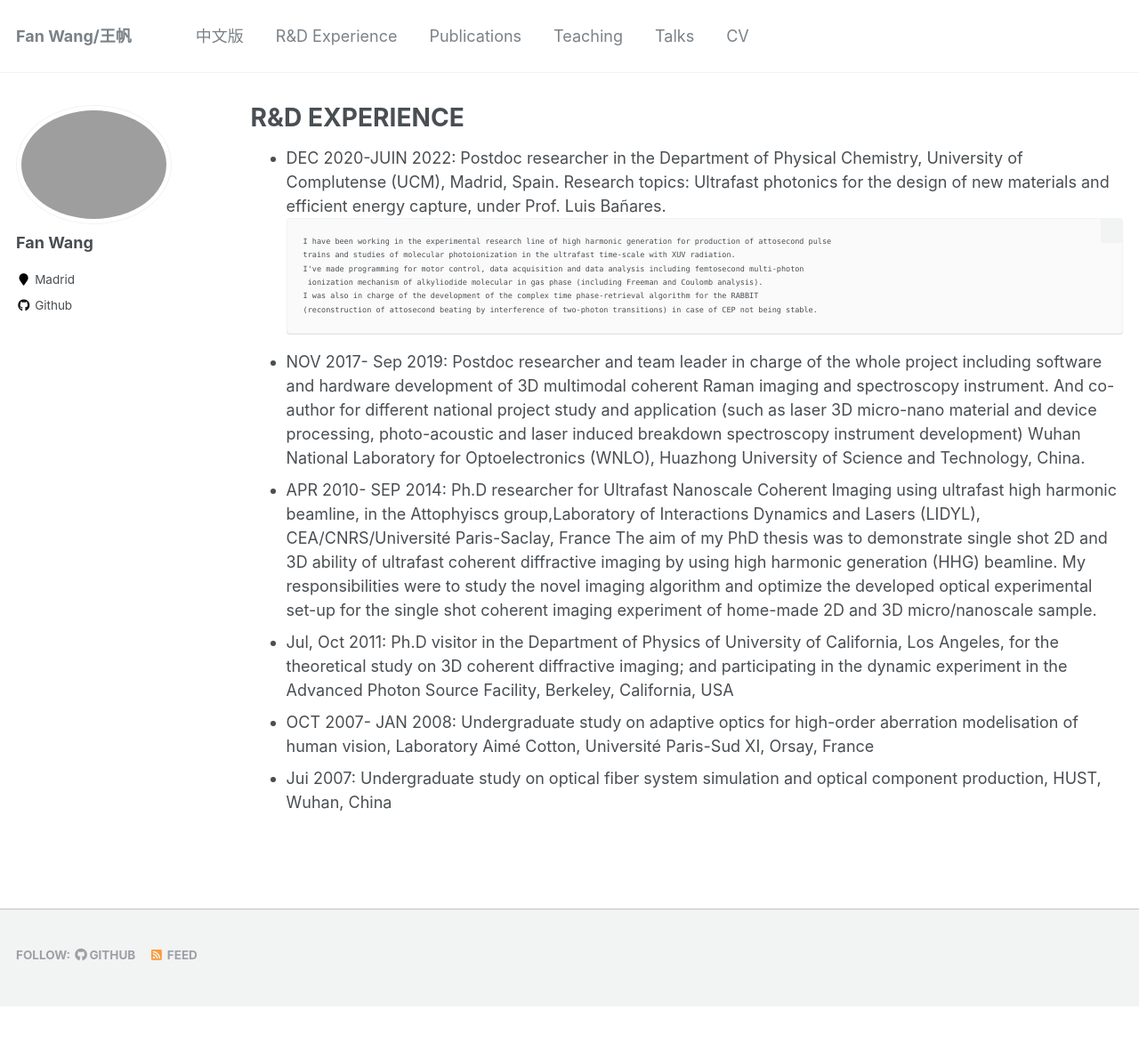
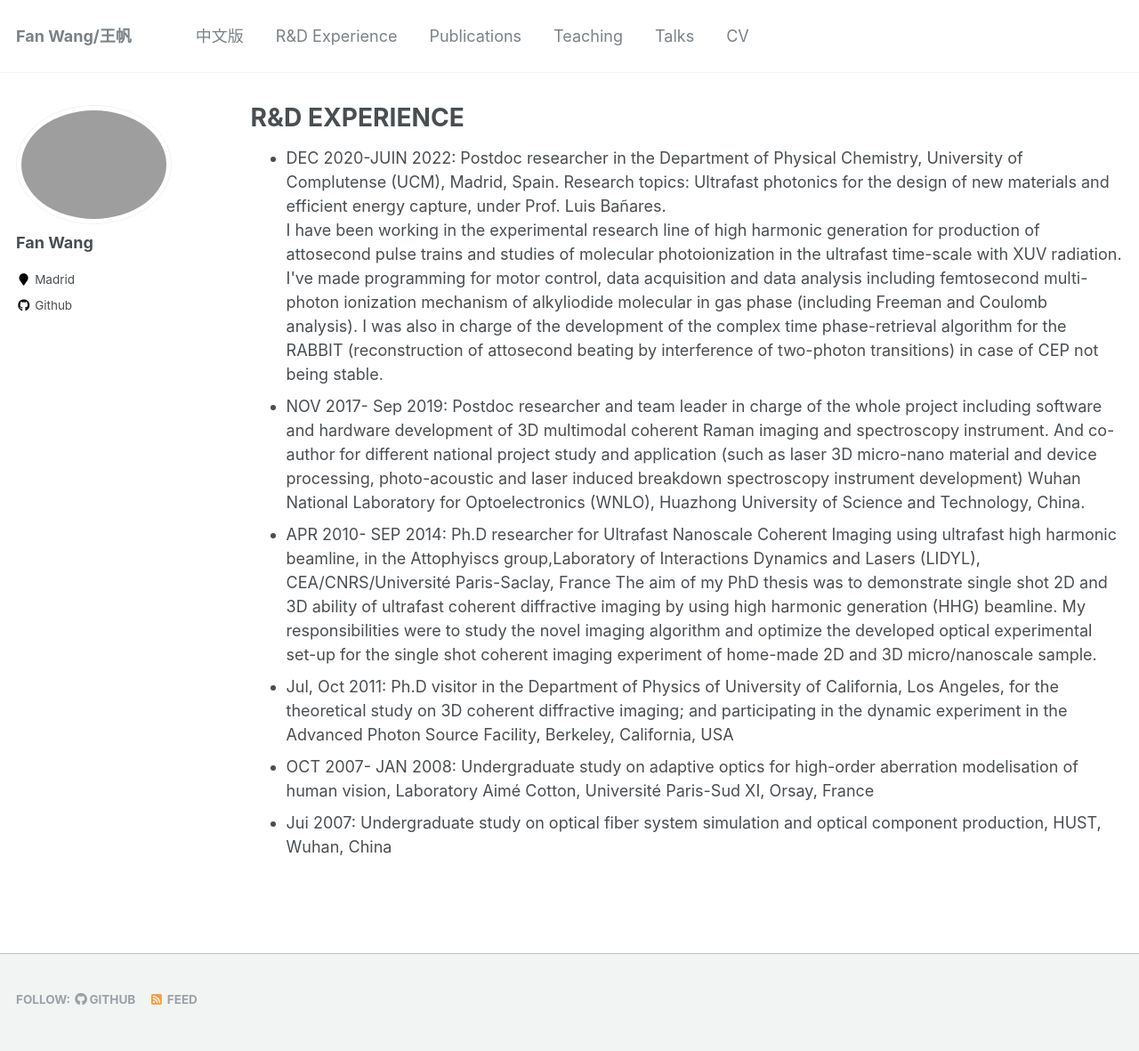
Before and after one commit to fanwangfang/fanwangfang.github.io, a Jekyll site: the page built from _pages/portfolio.md, in a window 1280 px wide. Shown: the whole page at 89% size. Built offline with Jekyll 4.4.1, drawn with Linux system fonts in a browser that asks for light colours; before the commit the page ends 1131 px from its top, so only the background shows below that.

Commit message:
Update portfolio.md

`````diff
--- a/_pages/portfolio.md
+++ b/_pages/portfolio.md
@@ -6,14 +6,14 @@ author_profile: true
 ---
 
 - DEC 2020-JUIN 2022:  Postdoc researcher in the Department of Physical Chemistry, University of Complutense (UCM), Madrid, Spain. Research topics: Ultrafast photonics for the design of new materials and efficient energy capture, under Prof. Luis Bañares.
-  ````
+  <div>
   I have been working in the experimental research line of high harmonic generation for production of attosecond pulse
   trains and studies of molecular photoionization in the ultrafast time-scale with XUV radiation.
   I've made programming for motor control, data acquisition and data analysis including femtosecond multi-photon
    ionization mechanism of alkyliodide molecular in gas phase (including Freeman and Coulomb analysis).
   I was also in charge of the development of the complex time phase-retrieval algorithm for the RABBIT
   (reconstruction of attosecond beating by interference of two-photon transitions) in case of CEP not being stable.
-  ````
+  </div>
 - NOV 2017- Sep 2019:   Postdoc researcher and team leader in charge of the whole project including software and hardware development of 3D multimodal coherent Raman imaging and spectroscopy instrument.
 	And co-author for different national project study and application (such as laser 3D micro-nano material and device processing, photo-acoustic and laser induced breakdown spectroscopy instrument development)
 	Wuhan National Laboratory for Optoelectronics (WNLO), Huazhong University of Science and Technology, China.
`````
